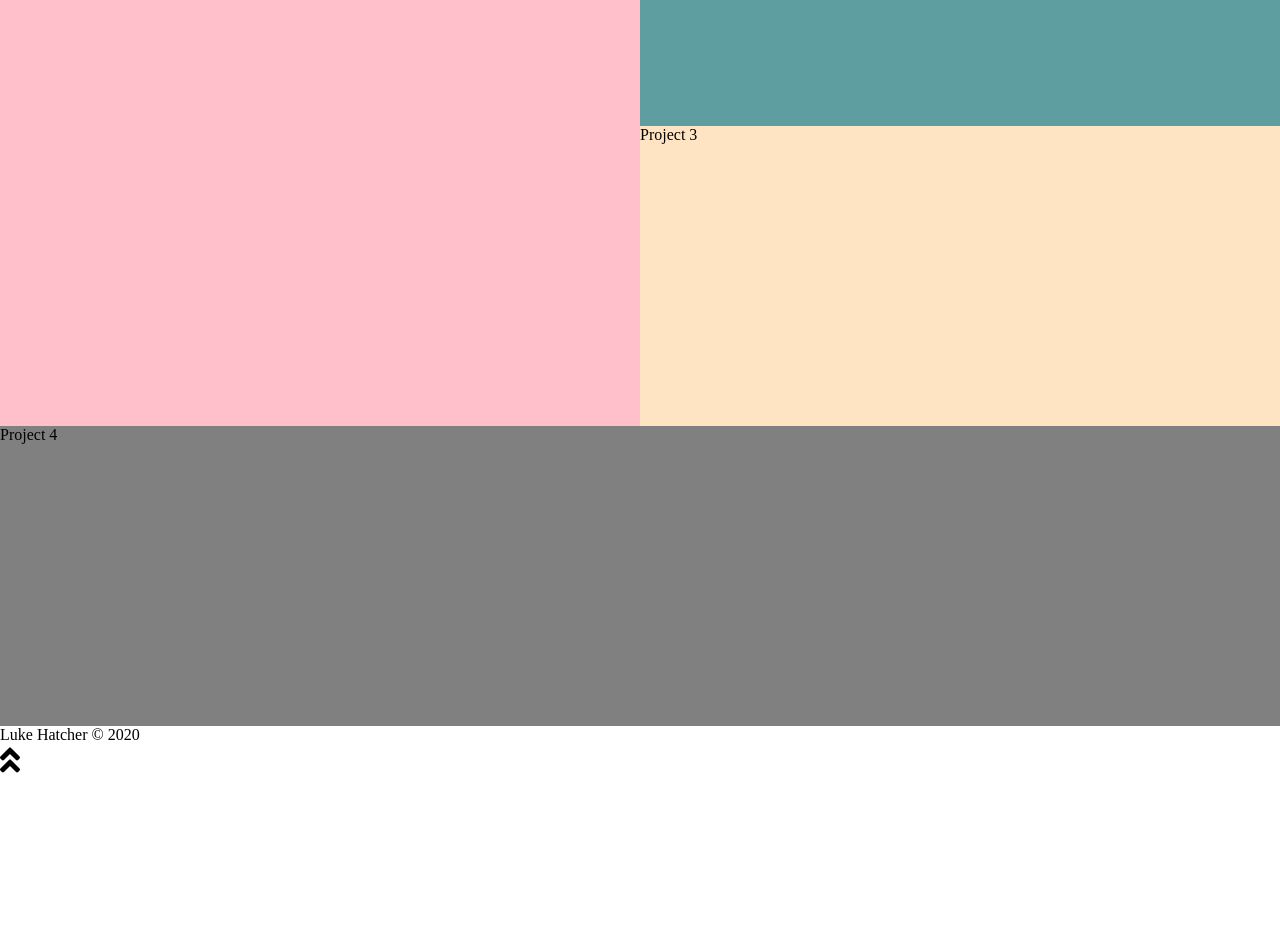
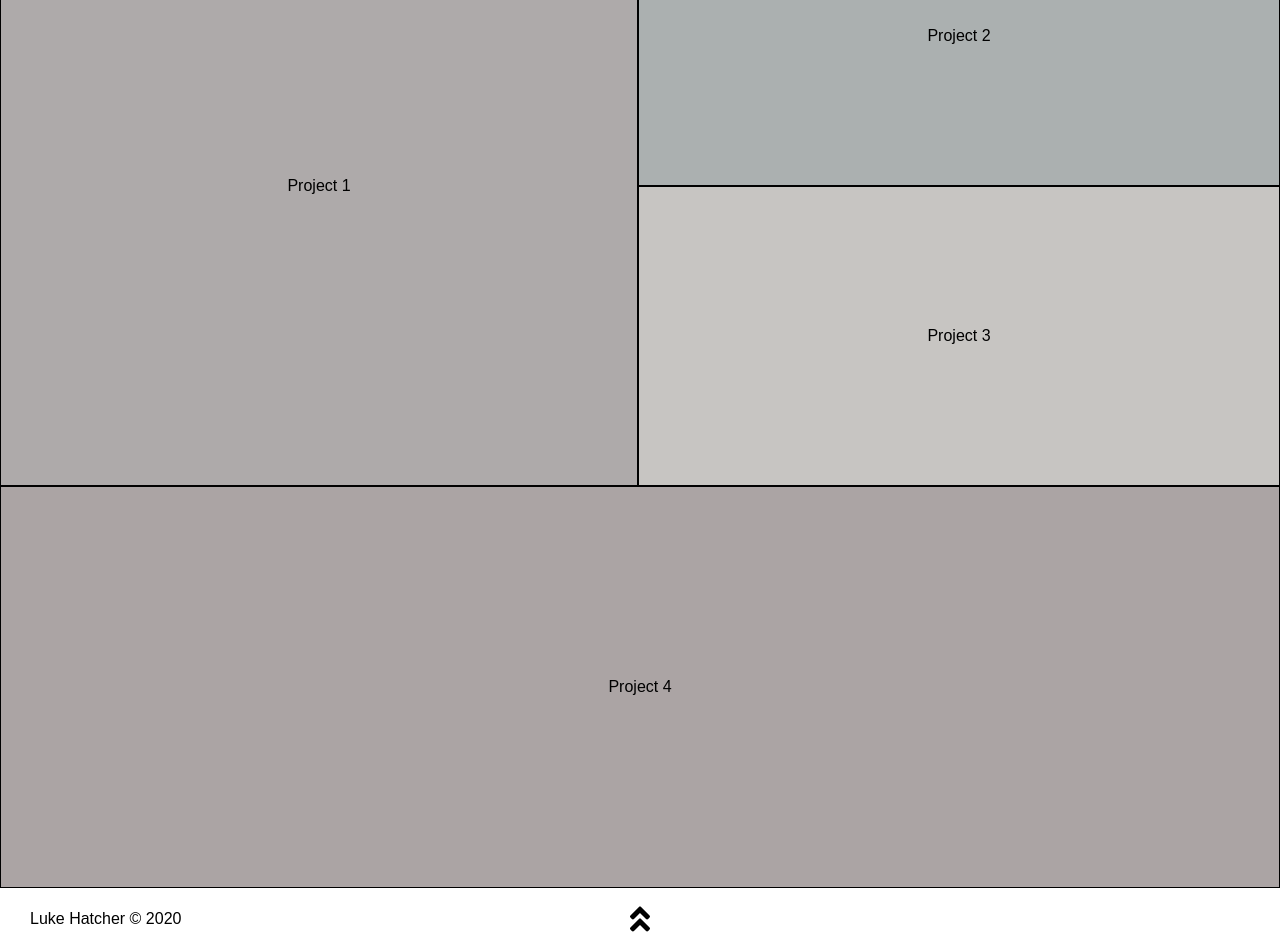
Before and after one commit to lukehatcher/lukehatcher.github.io, a React app: page / in a window 1280 px wide. Shown: the part 1380-2330 px from the top of the page. Before the commit the page ends 2156 px from the top, so only its background shows below. Built offline with nearby package versions, Linux system fonts and the light colour scheme.

Commit message:
skeleton done

```diff
--- a/public/styles/Footer.css
+++ b/public/styles/Footer.css
@@ -0,0 +1,24 @@
+.footer-container {
+  display: flex;
+  align-items: center;
+  justify-content: center;
+}
+
+.arrow-container {
+  padding: 15px;
+  cursor: pointer;
+  transition: 0.3s ease all;
+}
+
+.arrow-container:hover {
+  transform: scale(1.15);
+}
+
+.copyright-container {
+  font-family: 'Montserrat', sans-serif;
+  font-weight: 400;
+  /* font-size: 2vw; */
+  position: absolute;
+  left: 15px;
+  padding: 15px;
+}
--- a/public/styles/Projects.css
+++ b/public/styles/Projects.css
@@ -7,11 +7,15 @@
 .projects-title {
   font-family: 'Montserrat', sans-serif;
   font-weight: 600;
-  font-size: 5vh;
+  font-size: 6vh;
   text-align: center;
+  margin-top: 25px;
+  margin-bottom: 25px;
 }
 
 .project-cards-containers {
+  font-family: 'Montserrat', sans-serif;
+  font-weight: 400;
   height: 600px;
   display: flex;
   flex-direction: row;
@@ -19,7 +23,12 @@
 
 .left-project {
   width: 50vw;
-  background-color: pink;
+  background-color: rgb(174, 170, 170);
+  display: flex;
+  flex-direction: column;
+  align-items: center;
+  justify-content: center;
+  border: 1px solid black;
 }
 
 .right-shorts-container {
@@ -28,18 +37,35 @@
 }
 
 .right-short-top {
+  display: flex;
+  flex-direction: column;
+  align-items: center;
+  justify-content: center;
   height: 50%;
   width: 50vw;
-  background-color: cadetblue;
+  background-color: rgb(171, 176, 176);
+  border: 1px solid black;
 }
 
 .right-short-bottom {
+  display: flex;
+  flex-direction: column;
+  align-items: center;
+  justify-content: center;
   height: 50%;
   width: 50vw;
-  background-color: bisque;
+  background-color: rgb(199, 197, 194);
+  border: 1px solid black;
 }
 
 .bottom-project {
-  height: 300px;
-  background-color: grey;
+  display: flex;
+  flex-direction: column;
+  align-items: center;
+  justify-content: center;
+  font-family: 'Montserrat', sans-serif;
+  font-weight: 400;
+  height: 400px;
+  background-color: rgb(171, 164, 164);
+  border: 1px solid black;
 }
--- a/src/components/AboutMe.jsx
+++ b/src/components/AboutMe.jsx
@@ -4,7 +4,7 @@ export default function AboutMe() {
   return (
     <div className="aboutme-container">
       <div className="left-container">
-        <img className="headshot" src="public/images/headshot.png" alt="headshot of Luke Hatcher" />
+        <img className="headshot" src="public/images/headshot.png" alt="headshot of Luke Hatcher" loading="lazy" />
         <div className="skills-container">
           <div className="skill-card">
             <p className="skill-card-title">Languages&nbsp;✅</p>
--- a/src/components/Footer.jsx
+++ b/src/components/Footer.jsx
@@ -3,10 +3,26 @@ import { FontAwesomeIcon } from '@fortawesome/react-fontawesome';
 import { faAngleDoubleUp } from '@fortawesome/free-solid-svg-icons';
 
 export default function Footer() {
+  const handleScrollUpClick = () => {
+    console.log('hi');
+    window.scrollTo({
+      top: 0,
+      left: 0,
+      behavior: 'smooth',
+    });
+  };
   return (
     <div className="footer-container">
-      <span className="copyright">Luke Hatcher &copy; 2020</span>
-      <div className="return to top">
+      <div className="copyright-container">
+        <span className="copyright">Luke Hatcher &copy; 2020</span>
+      </div>
+      <div
+        className="arrow-container"
+        role="button"
+        onClick={() => {
+          handleScrollUpClick();
+        }}
+      >
         <FontAwesomeIcon icon={faAngleDoubleUp} color="black" size="2x" />
       </div>
     </div>
--- a/src/components/Header.jsx
+++ b/src/components/Header.jsx
@@ -81,7 +81,7 @@ export default function Header() {
   return (
     <>
       <div className="img-container">
-        <img src="public/images/code1.png" alt="space view of earth" className="code-image" />
+        <img className="code-image" src="public/images/code1.png" alt="space view of earth" loading="lazy" />
         <div className="intro-text-container">
           <p className="hi-name-text" ref={nameTextRef} />
           <p className="swe-text" ref={titleTextRef} />
```
Also changed, not shown: public/bundle.js.
